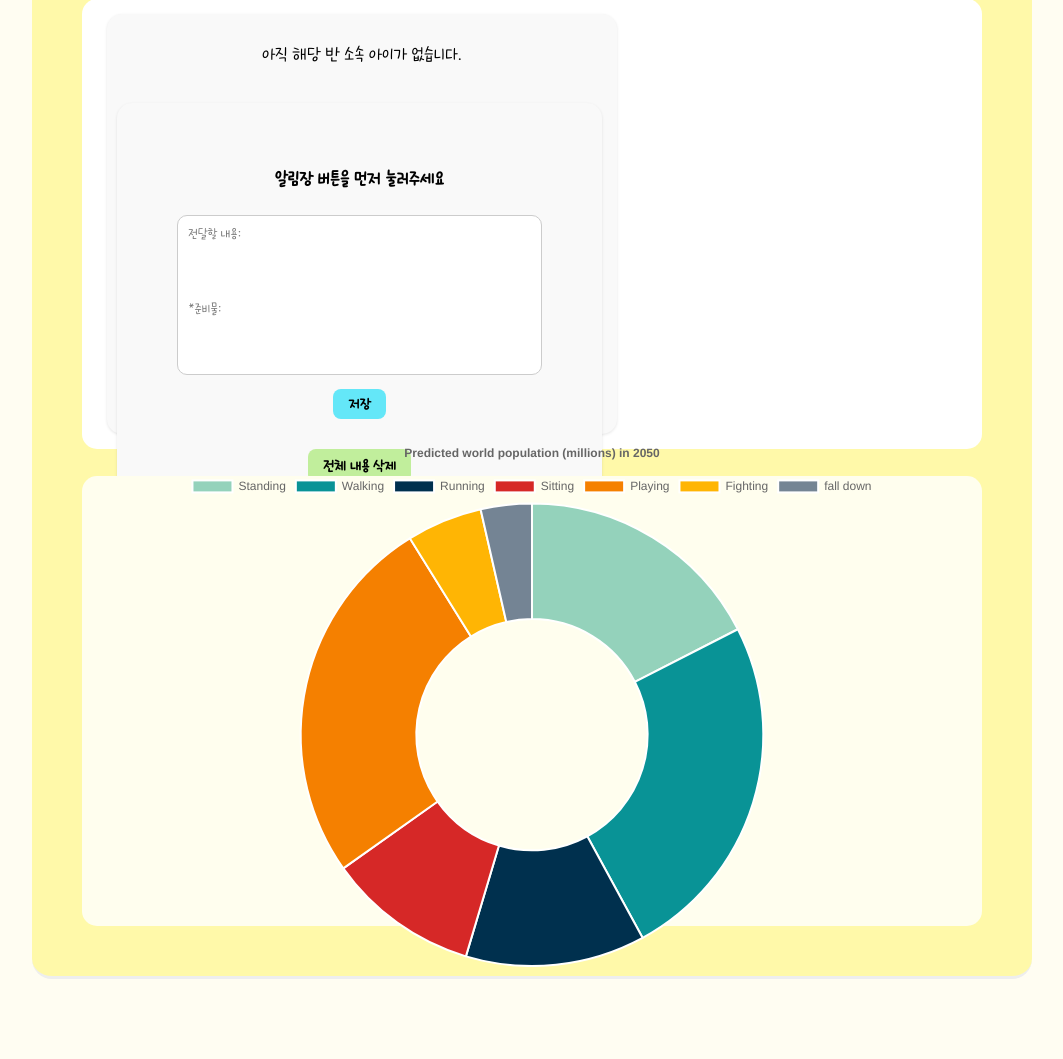
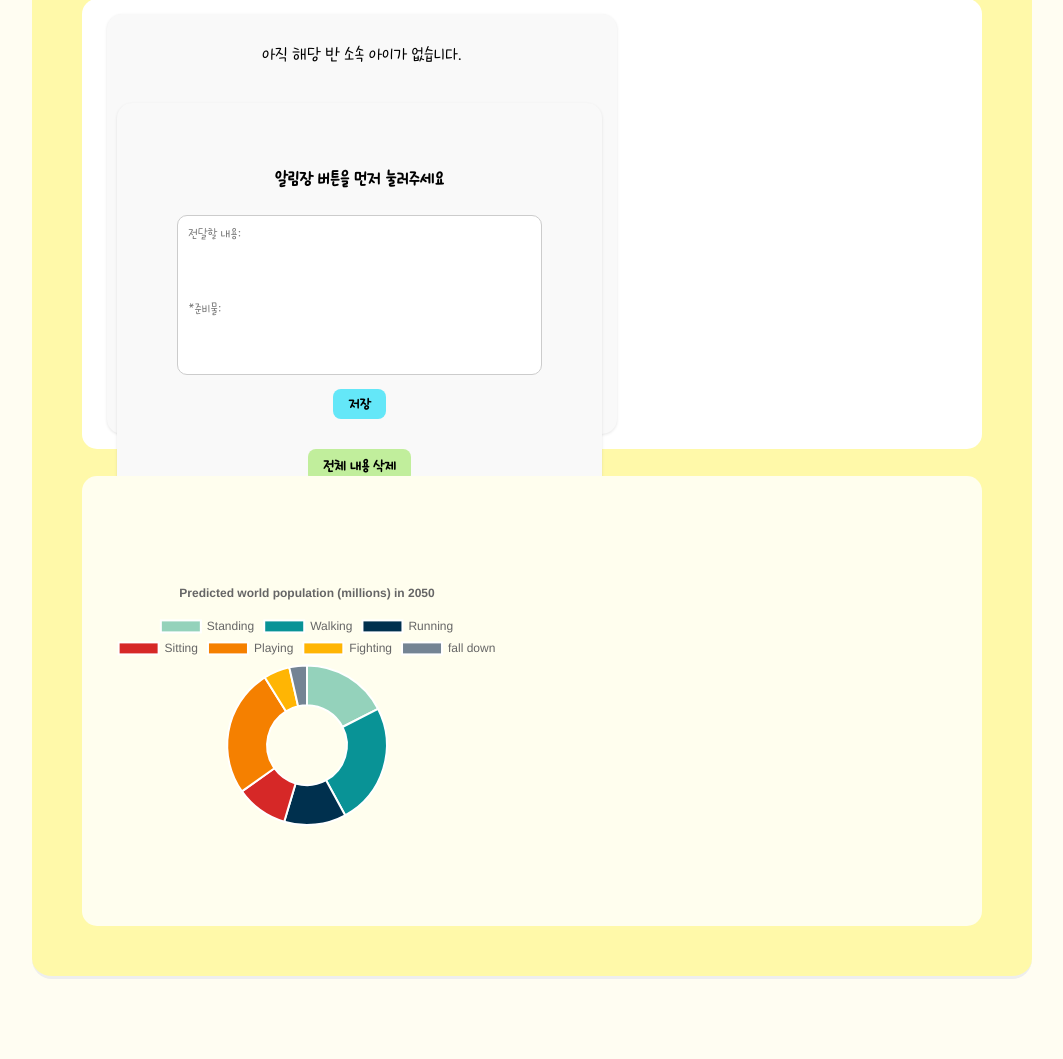
Before and after one commit to opeach2v/Graduation_project, a Django app: template graduation_work/templates/graduation_work/teachers_page.html in a window 1280 px wide. Shown: the part 265-1324 px from the top of the page, without its empty margins (108-1171 px from the left). Run offline with Django 3.2, Linux system fonts and the light colour scheme; the template is opened without the code that fills it, so the values that code supplies are empty; some libraries are stand-ins or nearby versions.

Commit message:
doughnut 크기 조절

```diff
--- a/graduation_work/templates/graduation_work/teachers_page.html
+++ b/graduation_work/templates/graduation_work/teachers_page.html
@@ -113,7 +113,9 @@
         </section>
         <section class="result-container" id="resultContainer">
             <div class="result-box">
-                <canvas id="doughnut-chart" width="400" height="250"></canvas>
+                <div class="doughnut-box">
+                    <canvas id="doughnut-chart" width="400" height="250"></canvas>
+                </div>
             </div>
         </section>
     </main>
--- a/static/css/teachers_style.css
+++ b/static/css/teachers_style.css
@@ -145,6 +145,11 @@ body {
     height: auto;
     min-height: 430px;
     text-align: center;
+}
+
+.doughnut-box {
+    width: 400px;
+
 }
 
 /* .x-btn {
```
